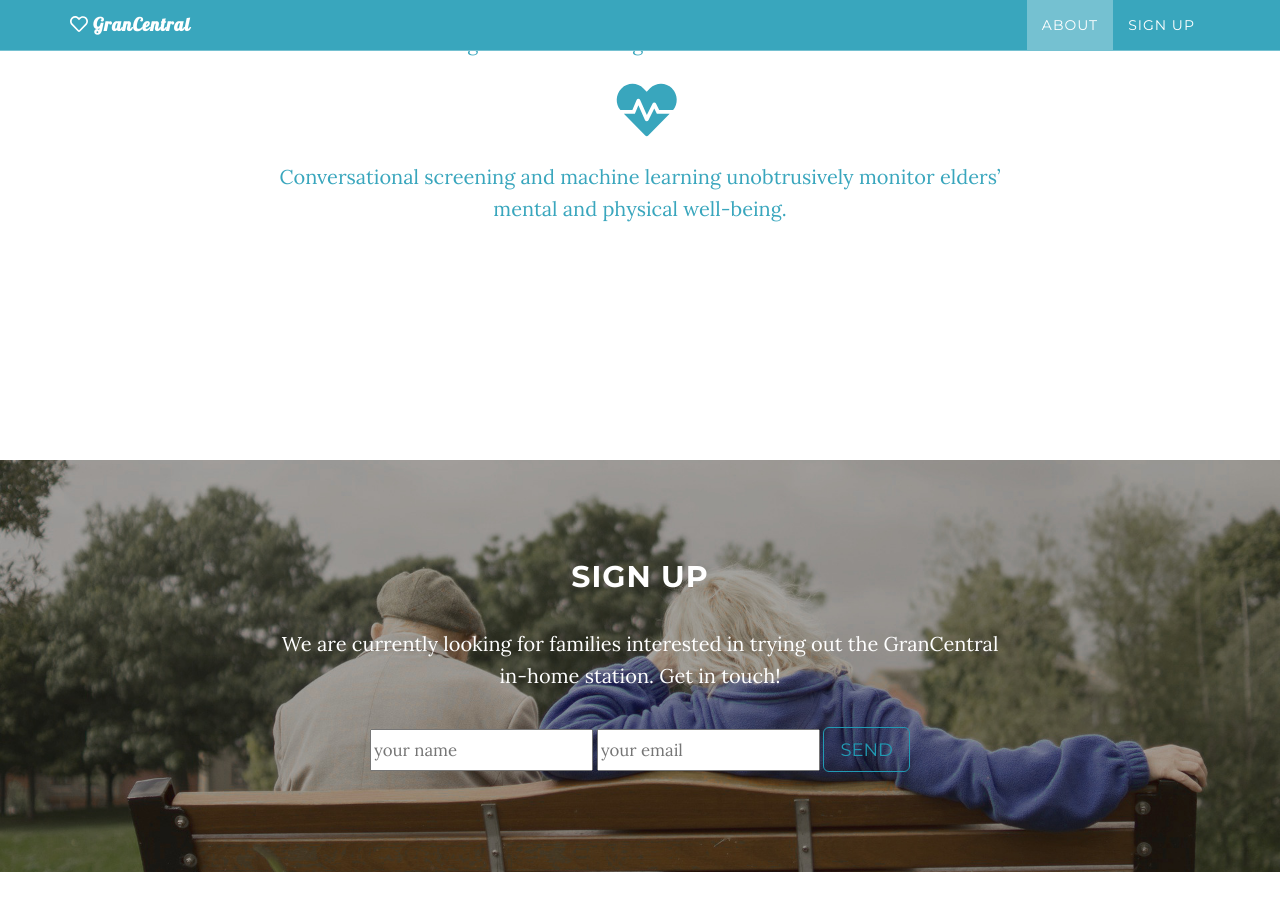
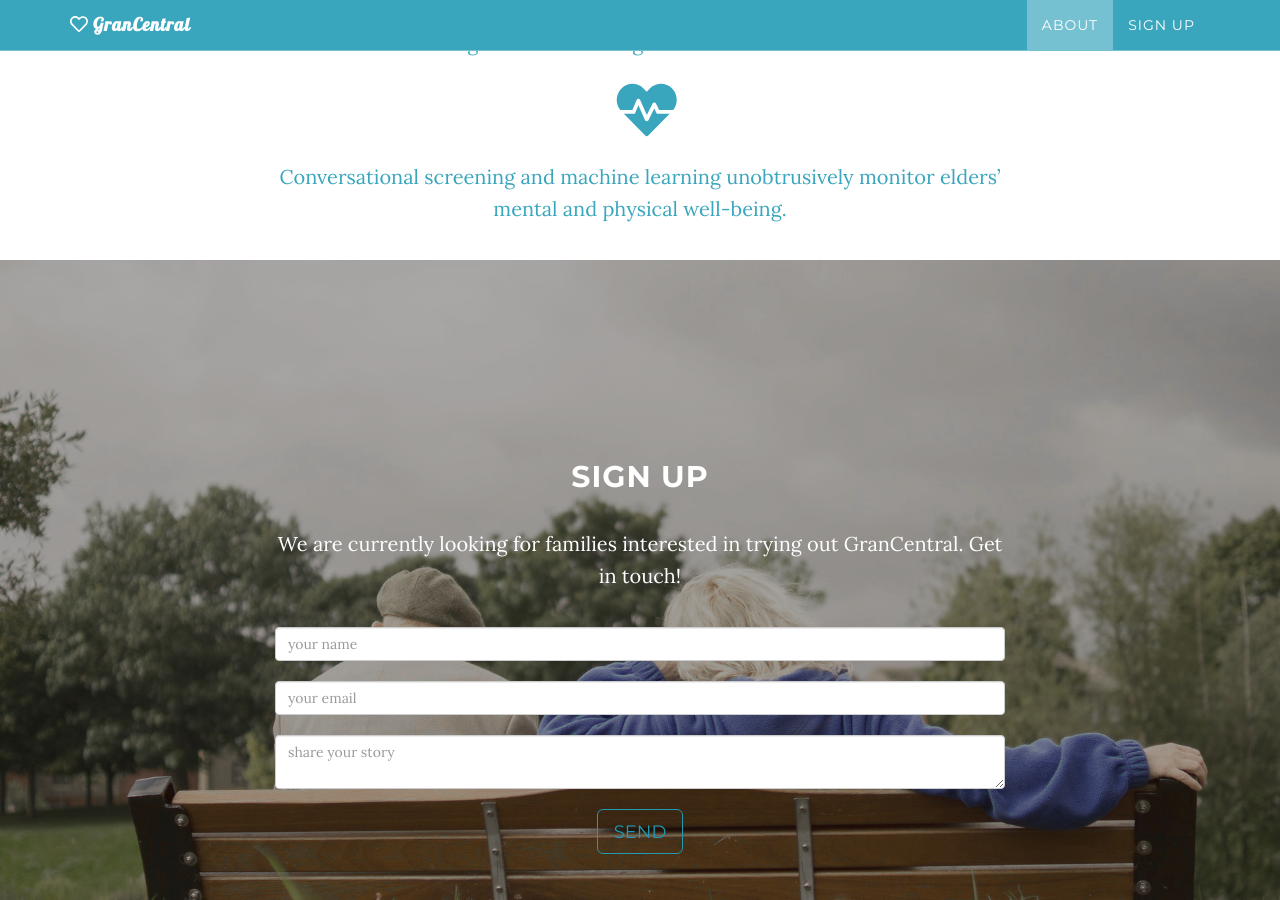
Before and after one commit to ilen/grancentral.ai, a Jekyll site: the page built from index.md, in a window 1280 px wide and 900 px high, scrolled down 1738 px. Built offline with Jekyll 4.4.1, drawn with Linux system fonts in a browser that asks for light colours; nearby versions of some CDN libraries.

Commit message:
closes #2

```diff
--- a/_includes/css/grayscale.css
+++ b/_includes/css/grayscale.css
@@ -62,7 +62,7 @@ button, input, select, textarea {
   font-size: 100%;
 }
 
-input {
+input, textarea {
     height: 2.5em; /* for IE */
     vertical-align: middle; /* This is optional but it makes legacy IEs look better */
     font-size: 120%;
--- a/_includes/signup.html
+++ b/_includes/signup.html
@@ -1,19 +1,22 @@
     <!-- signup Section -->
-    <section id="signup" class="content-section text-center">
+    <section id="signup" class="signup-section text-center">
         <div class="signup-section">
             <div class="container">
                 <div class="col-lg-8 col-lg-offset-2">
                     <h2>Sign Up</h2>
-                    <p>We are currently looking for families interested in trying out the GranCentral in-home station. Get in touch! </p>
+                    <p>We are currently looking for families interested in trying out GranCentral. Get in touch! </p>
 
 
-<form action="https://formspree.io/info@oaktree.group" method="POST">
-    <input type="text" placeholder="your name" name="name" class="contactform">
-    <input type="email" placeholder="your email" name="_replyto" class="contactform">
-    <input type="hidden" name="_next" value="http://grancentral.ai" />
+<div class="form-group">
+    <form action="https://formspree.io/info@oaktree.group" method="POST">
+    <input type="text" placeholder="your name" name="name" class="form-control contactform"><br>
+    <input type="email" placeholder="your email" name="_replyto" class="form-control contactform"><br>
+    <textarea name="story" placeholder="share your story" class="form-control contactform"></textarea>
+    <input type="hidden" name="_next" value="http://grancentral.ai" /><br>
     <input type="submit" value="Send" class="btn btn-default btn-lg">
-</form>
+    </form></div>
+                    </div>
+                    </div>
                 </div>
             </div>
-        </div>
     </section>
```
